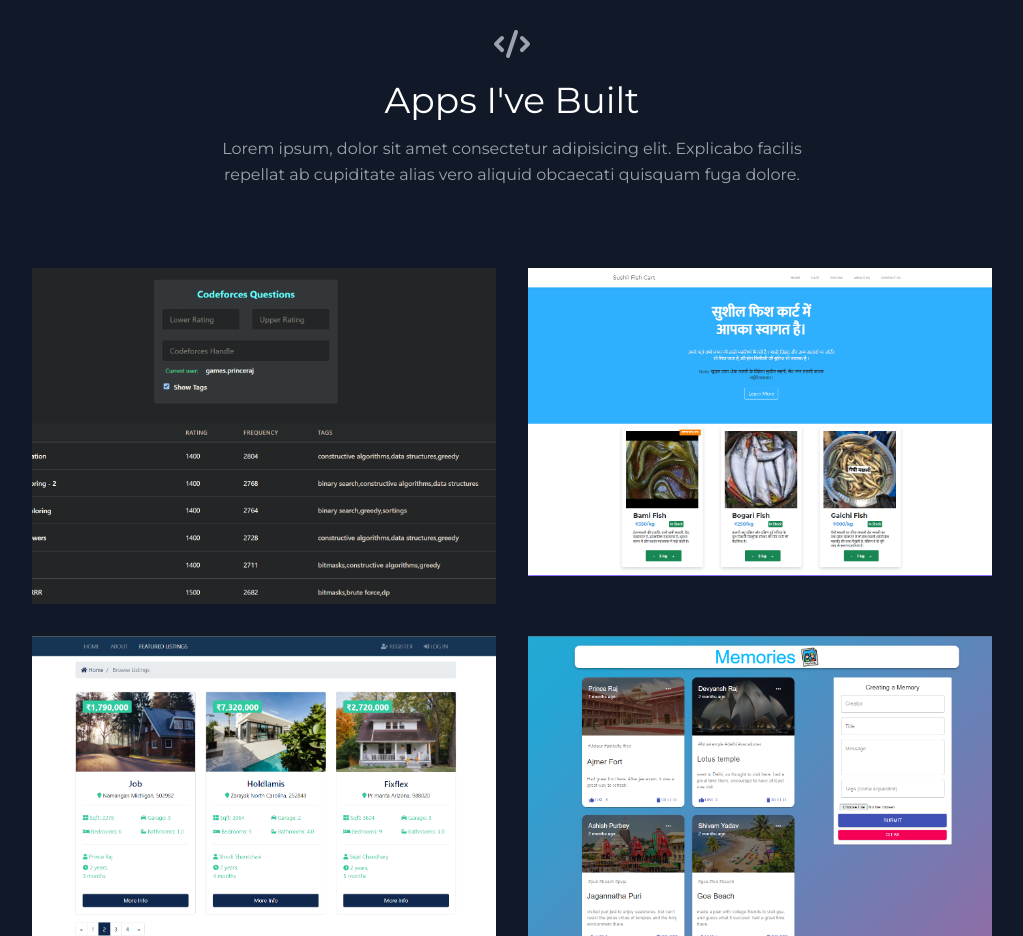
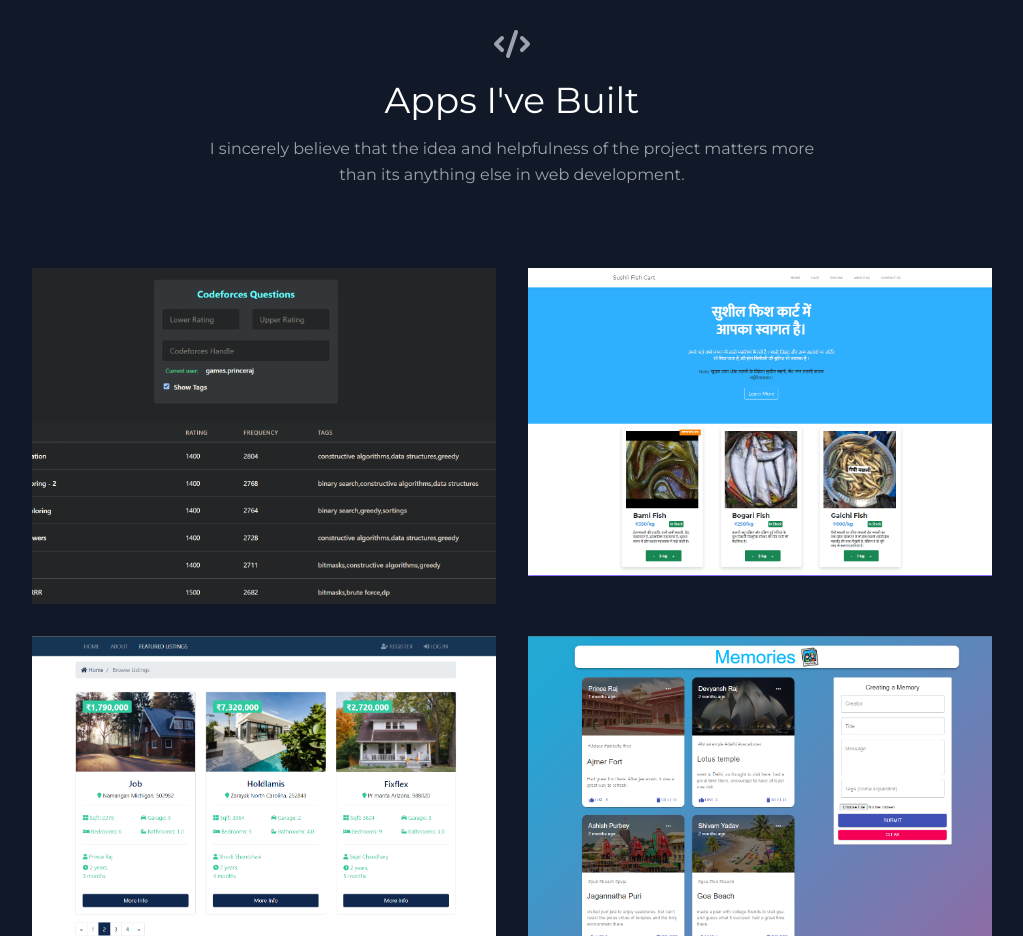
Before and after one commit to StarkPrince/StarkPrince, a Next.js app: page / in a window 1280 px wide. Shown: the part 1280-2216 px from the top of the page, without its empty margins (128-1151 px from the left). Built offline with nearby package versions, Linux system fonts and the light colour scheme.

Commit message:
🎗 some description changes

```diff
--- a/components/Projects.tsx
+++ b/components/Projects.tsx
@@ -13,9 +13,7 @@ export default function Projects()
                         Apps I've Built
                     </h1>
                     <p className="lg:w-2/3 mx-auto leading-relaxed text-base">
-                        Lorem ipsum, dolor sit amet consectetur adipisicing elit. Explicabo
-                        facilis repellat ab cupiditate alias vero aliquid obcaecati quisquam
-                        fuga dolore.
+                        I sincerely believe that the idea and helpfulness of the project matters more than its anything else in web development.
                     </p>
                 </div>
                 <div className="flex flex-wrap -m-4">
```
